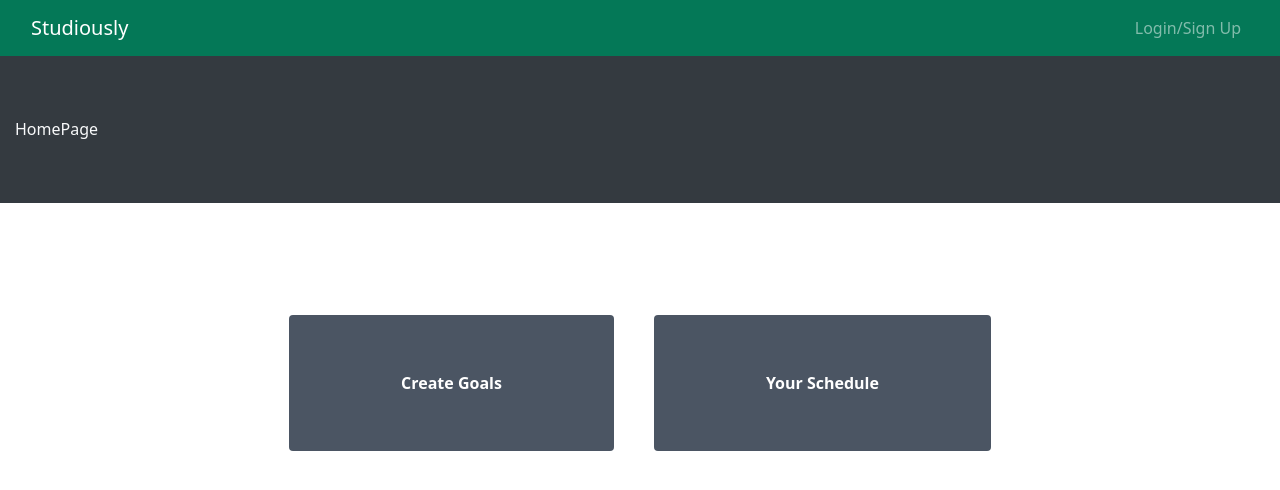
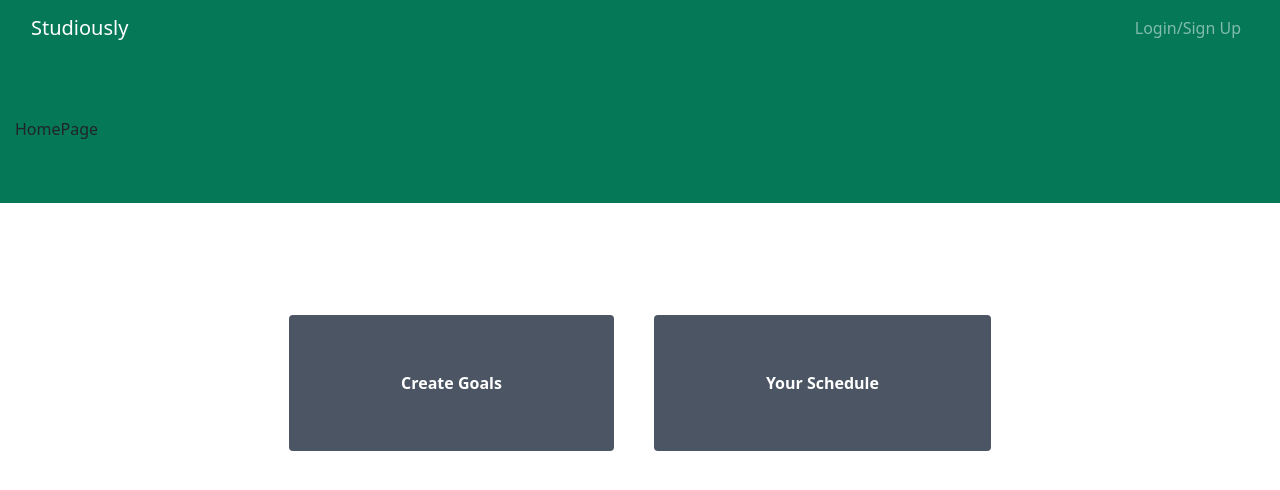
Before and after one commit to AarKaiser/studiously, a React (Create React App) app in the folder client/: page / in a window 1280 px wide. Shown: the top 490 px of the page. Built offline with nearby package versions, Linux system fonts and the light colour scheme.

Commit message:
change code

```diff
--- a/client/src/pages/SearchGoals.js
+++ b/client/src/pages/SearchGoals.js
@@ -89,7 +89,7 @@ const SearchGoals = () => {
 
   return (
     <>
-      <Jumbotron fluid className="text-light bg-dark">
+      <Jumbotron fluid className="navbar-style">
         <Container>
           <h1>HomePage</h1>
         </Container>
```
